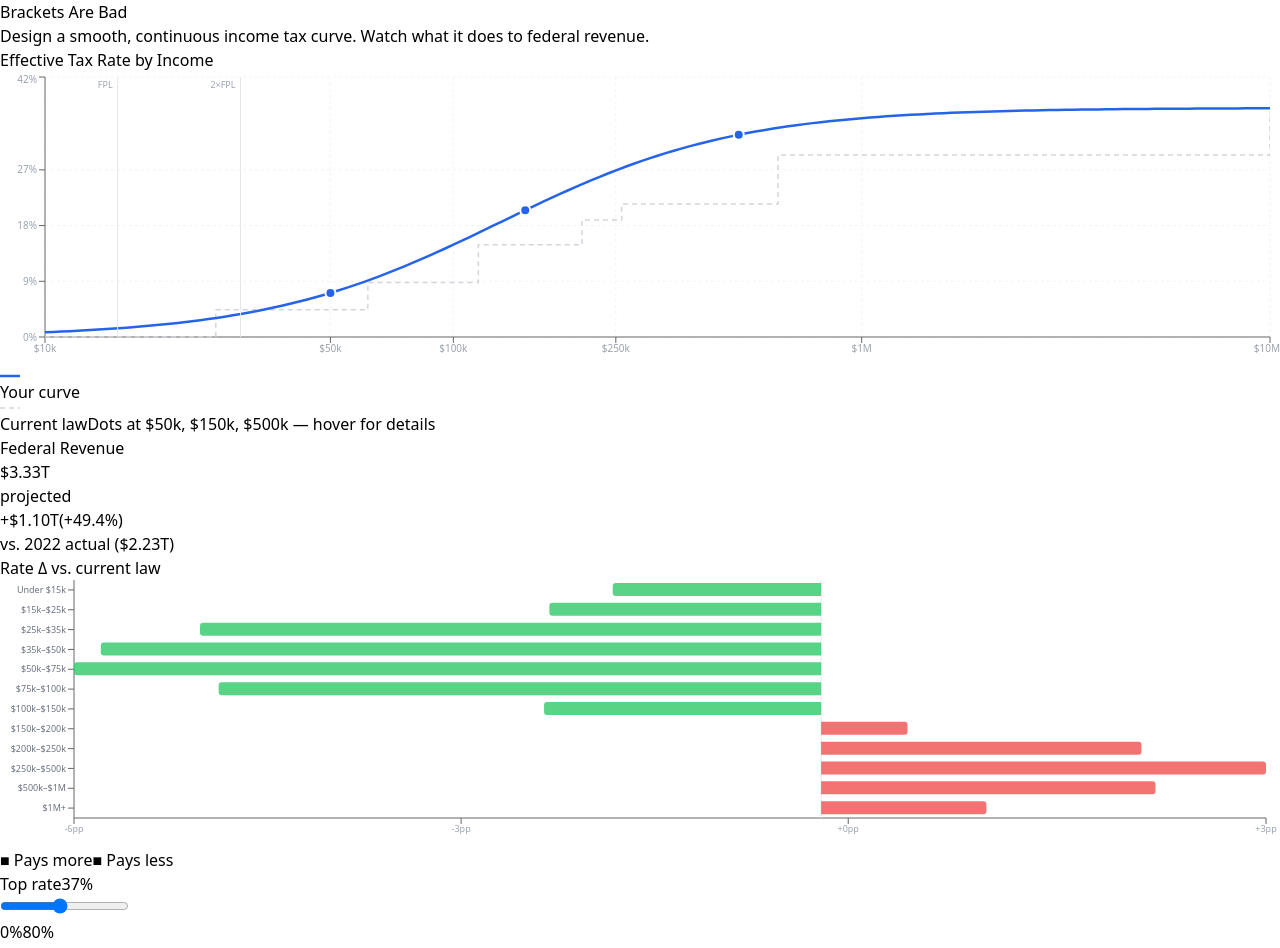
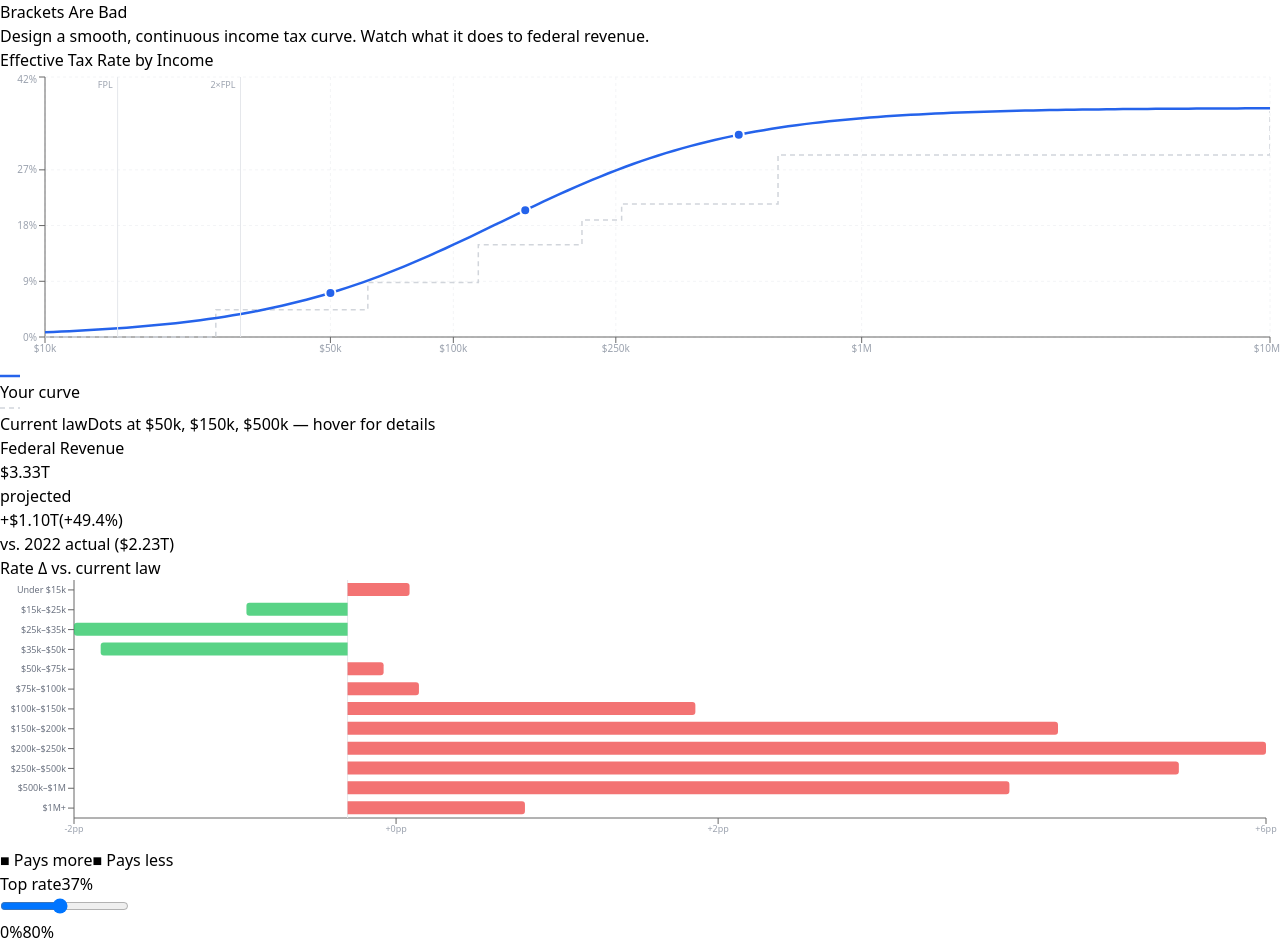
Before and after one commit to D-Croshere/bracketsarebad, a React (Vite) app: page / in a window 1280 px wide. Shown: the top 948 px of the page. Built offline with nearby package versions, Linux system fonts and the light colour scheme.

Commit message:
fix rates

```diff
--- a/src/App.jsx
+++ b/src/App.jsx
@@ -23,20 +23,17 @@ const IRS_DATA = [
   { label: '$1M+',        min: 1000000, max: null,    returns: 900000,   total_agi: 3100e9 },
 ];
 
-// Current law effective rates (single filer, 2024, approximate)
-const CL_POINTS = [
-  [15000,    0.020],
-  [30000,    0.085],
-  [50000,    0.132],
-  [75000,    0.168],
-  [100000,   0.187],
-  [150000,   0.210],
-  [200000,   0.225],
-  [400000,   0.282],
-  [600000,   0.310],
-  [1000000,  0.338],
-  [5000000,  0.365],
-  [10000000, 0.370],
+// 2024 federal tax brackets — single filer, $14,600 standard deduction
+// base = cumulative tax owed at the bottom of this bracket (taxable income)
+const STD_DEDUCTION = 14600;
+const BRACKETS_2024 = [
+  { floor:      0, rate: 0.10, base:        0 },
+  { floor:  11600, rate: 0.12, base:     1160 },
+  { floor:  47150, rate: 0.22, base:     5426 },
+  { floor: 100525, rate: 0.24, base:  17168.5 },
+  { floor: 191950, rate: 0.32, base:  39110.5 },
+  { floor: 243725, rate: 0.35, base:  55678.5 },
+  { floor: 609350, rate: 0.37, base: 183647.25 },
 ];
 
 const PRESETS = [
@@ -60,17 +57,15 @@ const taxOwed = (I, R_max, k, I_mid) =>
   effectiveRate(I, R_max, k, I_mid) * I;
 
 const currentLawRate = income => {
-  if (income <= CL_POINTS[0][0]) return CL_POINTS[0][1];
-  if (income >= CL_POINTS[CL_POINTS.length - 1][0]) return CL_POINTS[CL_POINTS.length - 1][1];
-  for (let i = 0; i < CL_POINTS.length - 1; i++) {
-    const [x0, y0] = CL_POINTS[i];
-    const [x1, y1] = CL_POINTS[i + 1];
-    if (income >= x0 && income <= x1) {
-      const t = (income - x0) / (x1 - x0);
-      return y0 + t * (y1 - y0);
-    }
+  const taxable = Math.max(0, income - STD_DEDUCTION);
+  if (taxable === 0) return 0;
+  let b = BRACKETS_2024[0];
+  for (const bracket of BRACKETS_2024) {
+    if (taxable >= bracket.floor) b = bracket;
+    else break;
   }
-  return 0;
+  const tax = b.base + (taxable - b.floor) * b.rate;
+  return tax / income;
 };
 
 const calcRevenue = (R_max, k, I_mid) =>
```
